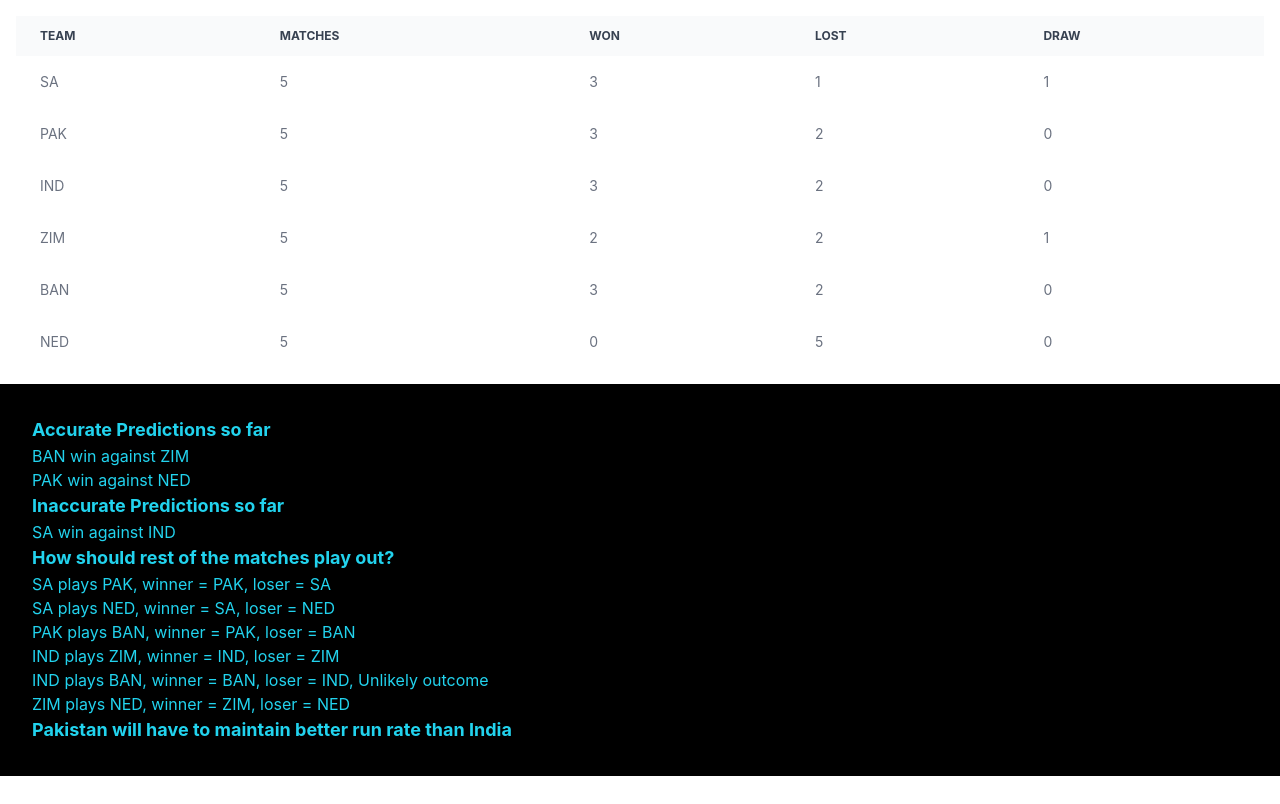
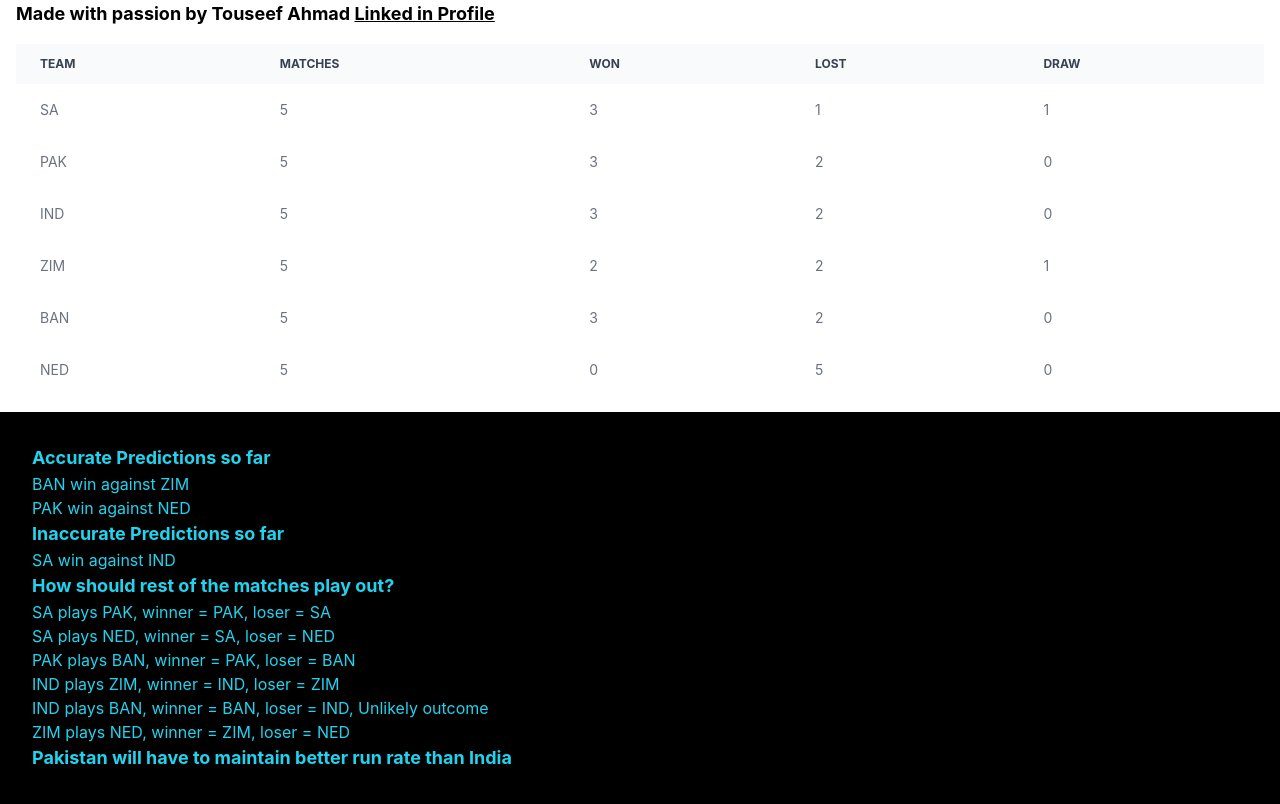
Before and after one commit to Touseef-ahmad/how-can-pakistan-get-to-semis, a React (Create React App) app: page / in a window 1280 px wide. Built offline with nearby package versions, Linux system fonts and the light colour scheme.

Commit message:
added linked in profile link

```diff
--- a/src/App.js
+++ b/src/App.js
@@ -8,6 +8,7 @@ export default function App() {
 
   return (
     <div class="overflow-x-auto relative">
+        <h1 class=' mx-4 text-lg font-bold font-italic'>Made with passion by Touseef Ahmad <a class="underline" href="https://www.linkedin.com/in/touseef-ahmad-cs/">Linked in Profile</a></h1>
       <div class="m-4">
       <table class="w-full text-sm text-left text-gray-500 dark:text-gray-400">
         <thead class="text-xs text-gray-700 uppercase bg-gray-50 dark:bg-gray-700 dark:text-gray-400">
```
